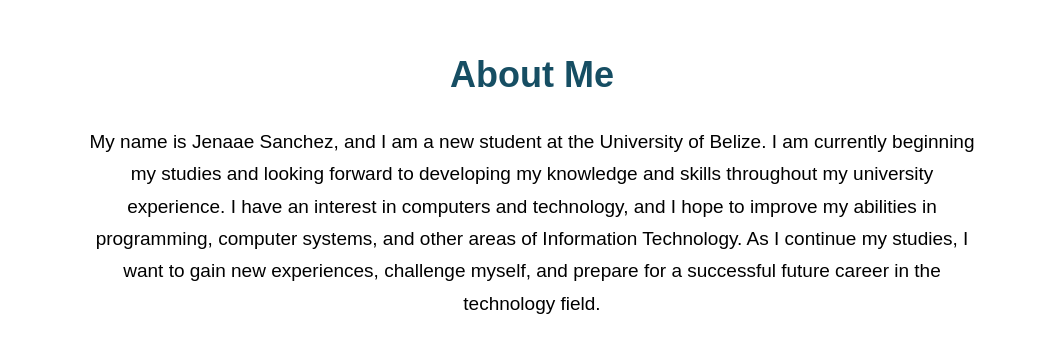
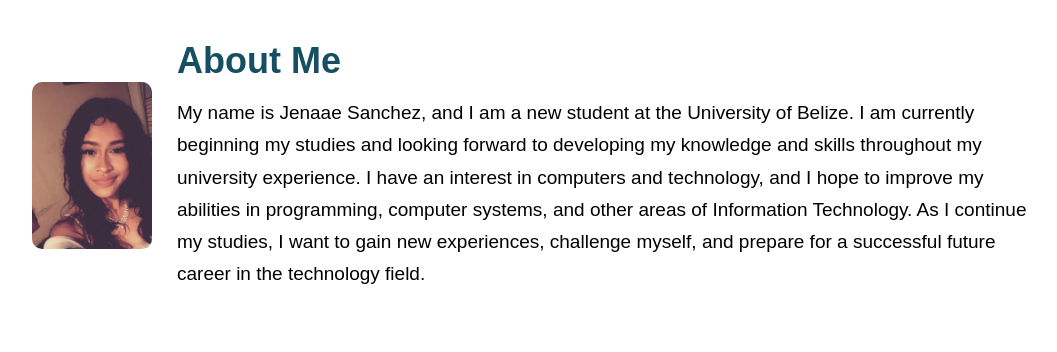
Before and after one commit to Jensanchez06/Final-Project, a plain HTML site: page aboutme.html in a window 1280 px wide. Shown: the whole page, without its empty margins (108-1165 px from the left). Drawn offline with Linux system fonts and the light colour scheme.

Commit message:
Revamp About Me section with new layout and image
Updated layout and styling for the About Me section, added an image, and improved structure.

```diff
--- a/aboutme.html
+++ b/aboutme.html
@@ -7,36 +7,55 @@
     <title>Foc Final Project</title>
 
     <style>
-
         body {
             font-family: Arial, sans-serif;
             margin: 0;
-            padding: 30px;
+            padding: 40px 20px;
+        }
+
+        .about-container {
+            display: flex;
+            align-items: center;
+            justify-content: center;
+            gap: 25px;
+            max-width: 1000px;
+            margin: 0 auto;
+        }
+
+        img {
+            width: 120px;
+            height: auto;
+            border-radius: 10px;
+            flex-shrink: 0;
+        }
+
+        .text-content {
+            text-align: left;
         }
 
         h1 {
-            text-align: center;
             font-size: 36px;
             color: #164E63;
-            margin-bottom: 30px;
+            margin-top: 0;
+            margin-bottom: 15px;
         }
 
         p {
             font-size: 19px;
             line-height: 1.7;
-            max-width: 900px;
-            margin: auto;
-            text-align: center;
+            margin: 0;
         }
-
     </style>
 
 </head>
 
 <body>
 
+    <div class="about-container">
+        <img src="me.jpeg" alt="Photo of Jenaae Sanchez">
+
+        <div class="text-content">
             <h1>About Me</h1>
-
             <p>
                 My name is Jenaae Sanchez, and I am a new student at the University
                 of Belize. I am currently beginning my studies and looking forward to
@@ -47,6 +66,8 @@
                 challenge myself, and prepare for a successful future career in the
                 technology field.
             </p>
+        </div>
+    </div>
 
 </body>
 
```
Lines whose indentation alone changed are shown as unchanged.
